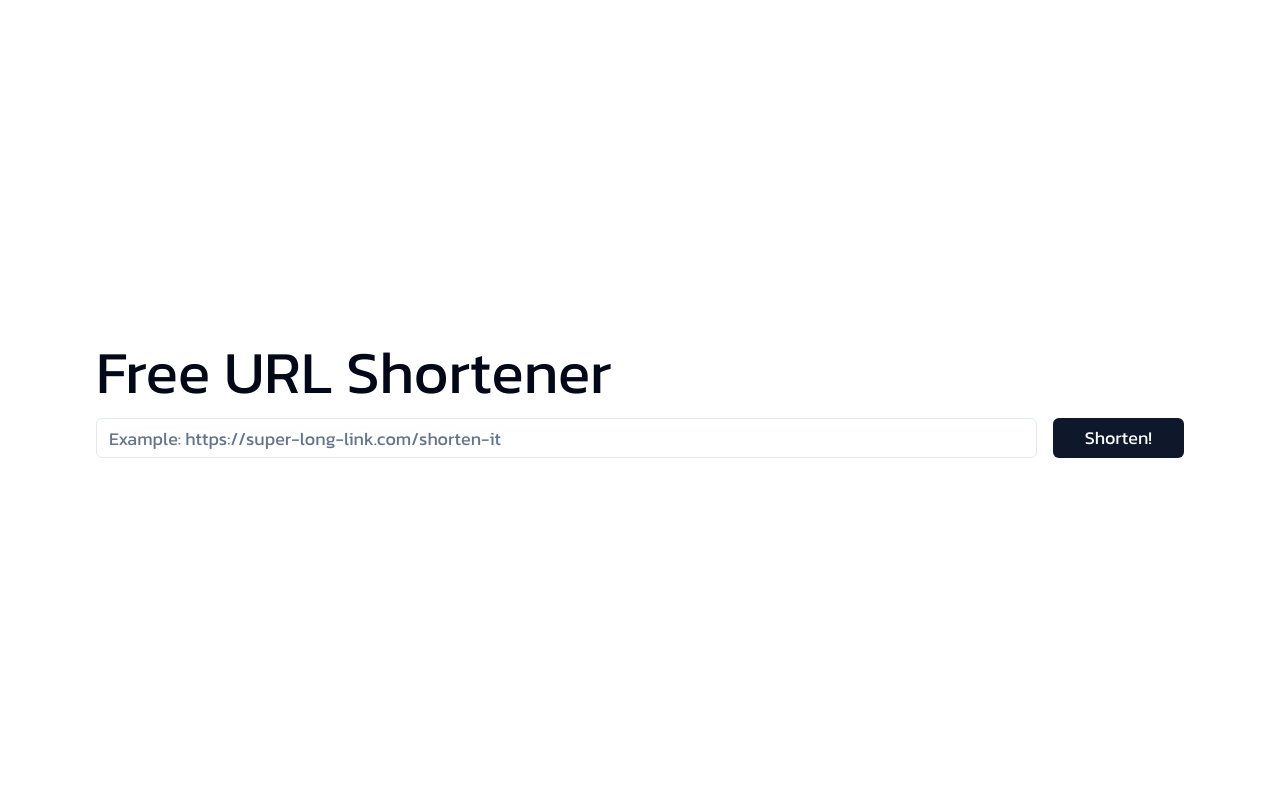
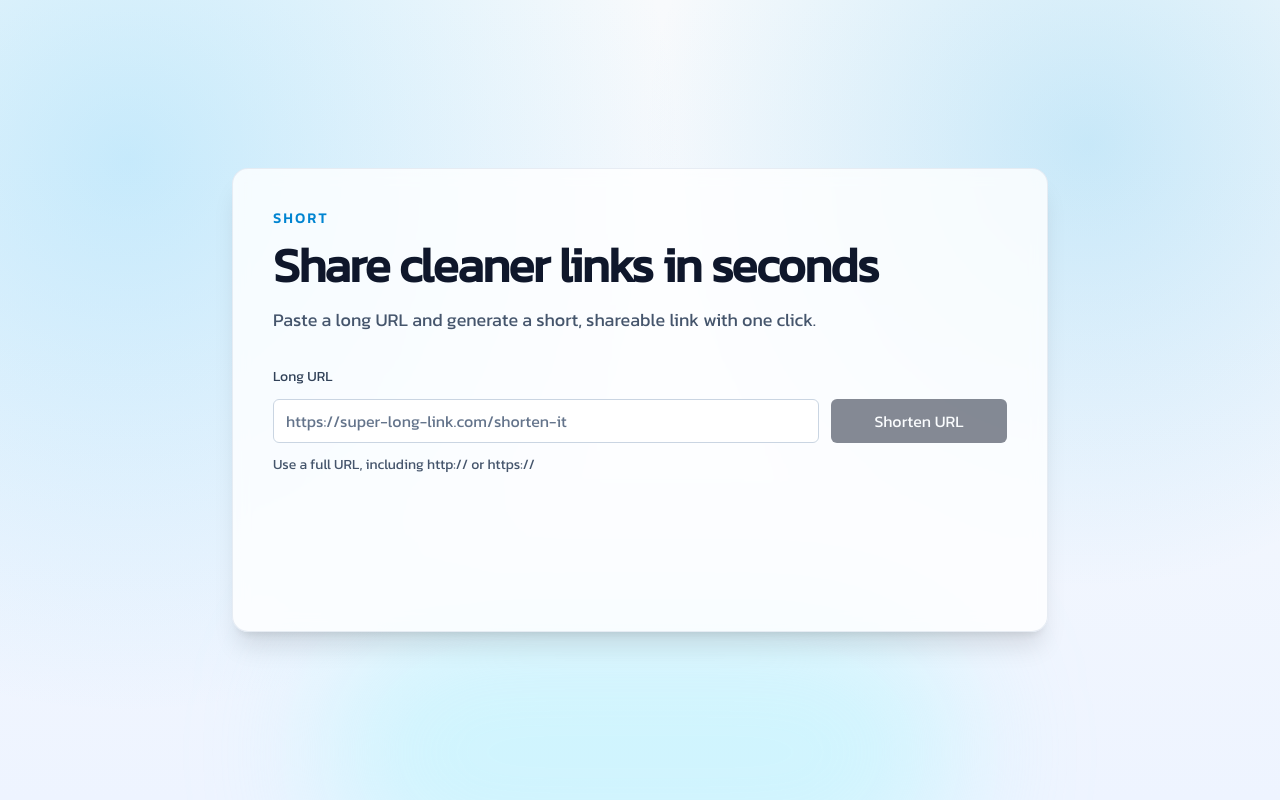
Before and after one commit to mingchuno/short, a Next.js app: page / in a window 1280 px wide. Built offline with nearby package versions, Linux system fonts and the light colour scheme.

Commit message:
feat: update UI

```diff
--- a/src/app/page.tsx
+++ b/src/app/page.tsx
@@ -2,7 +2,15 @@ import { ShortenForm } from '@/components/shorten-form'
 
 export default function Home() {
   return (
-    <main className="bg-background">
+    <main className="relative isolate min-h-screen overflow-hidden bg-slate-100">
+      <div
+        aria-hidden
+        className="pointer-events-none absolute inset-0 bg-[radial-gradient(circle_at_10%_20%,rgba(56,189,248,0.25),transparent_42%),radial-gradient(circle_at_85%_18%,rgba(14,165,233,0.2),transparent_35%),linear-gradient(180deg,#f8fafc_0%,#eef4ff_100%)]"
+      />
+      <div
+        aria-hidden
+        className="pointer-events-none absolute -bottom-24 left-1/2 h-72 w-[40rem] -translate-x-1/2 rounded-full bg-cyan-200/40 blur-3xl"
+      />
       <ShortenForm />
     </main>
   )
--- a/src/components/error-message.tsx
+++ b/src/components/error-message.tsx
@@ -1,7 +1,17 @@
+import { AlertTriangle } from 'lucide-react'
+
 type Props = {
   message: string
 }
 
 export function ErrorMessage({ message }: Props) {
-  return <div className="text-red-600">{message}</div>
+  return (
+    <div
+      role="alert"
+      className="flex items-start gap-2 rounded-xl border border-red-200 bg-red-50 px-3 py-3 text-sm text-red-700"
+    >
+      <AlertTriangle className="mt-0.5 h-4 w-4 shrink-0" />
+      <span>{message}</span>
+    </div>
+  )
 }
--- a/src/components/short-link.tsx
+++ b/src/components/short-link.tsx
@@ -1,4 +1,6 @@
-import { Tooltip, TooltipContent, TooltipProvider, TooltipTrigger } from '@/components/ui/tooltip'
+import { Check, Copy, ExternalLink } from 'lucide-react'
+import { Button } from '@/components/ui/button'
+import { useState } from 'react'
 import { useCopyToClipboard } from 'usehooks-ts'
 
 type Props = {
@@ -7,19 +9,42 @@ type Props = {
 
 export function ShortLink({ link }: Props) {
   const [, copy] = useCopyToClipboard()
+  const [copied, setCopied] = useState(false)
+
+  const onCopy = async () => {
+    const didCopy = await copy(link)
+    if (!didCopy) return
+    setCopied(true)
+    setTimeout(() => setCopied(false), 1600)
+  }
+
   if (!link) return null
+
   return (
-    <TooltipProvider>
-      <Tooltip>
-        <TooltipTrigger asChild>
-          <div className="text-xl cursor-pointer hover:text-sky-500" onClick={() => copy(link)}>
-            {link}
-          </div>
-        </TooltipTrigger>
-        <TooltipContent>
-          <p>Click to copy</p>
-        </TooltipContent>
-      </Tooltip>
-    </TooltipProvider>
+    <div className="rounded-xl border border-emerald-200 bg-emerald-50/70 p-4">
+      <p className="text-sm font-medium text-emerald-700">Short link ready</p>
+      <div className="mt-2 flex flex-col gap-3 md:flex-row md:items-center md:justify-between">
+        <a
+          href={link}
+          target="_blank"
+          rel="noreferrer"
+          className="break-all text-base font-medium text-sky-700 underline decoration-sky-300 underline-offset-4 hover:text-sky-800"
+        >
+          {link}
+        </a>
+        <div className="flex flex-wrap gap-2">
+          <Button type="button" size="sm" variant="secondary" onClick={onCopy}>
+            {copied ? <Check className="h-4 w-4" /> : <Copy className="h-4 w-4" />}
+            {copied ? 'Copied' : 'Copy'}
+          </Button>
+          <Button asChild type="button" size="sm">
+            <a href={link} target="_blank" rel="noreferrer">
+              Open
+              <ExternalLink className="h-4 w-4" />
+            </a>
+          </Button>
+        </div>
+      </div>
+    </div>
   )
 }
--- a/src/components/shorten-form.tsx
+++ b/src/components/shorten-form.tsx
@@ -12,48 +12,138 @@ type Inputs = {
   url: string
 }
 
+type ApiError = {
+  error?: string | { message?: string; issues?: Array<{ message?: string }> }
+}
+
+const validateUrl = (value: string) => {
+  if (!value.trim()) return 'URL is required'
+  try {
+    const parsedUrl = new URL(value)
+    if (parsedUrl.protocol !== 'http:' && parsedUrl.protocol !== 'https:') {
+      return 'URL must start with http:// or https://'
+    }
+    return true
+  } catch {
+    return 'Enter a valid URL'
+  }
+}
+
+const extractErrorMessage = (payload: ApiError | null, status: number) => {
+  if (typeof payload?.error === 'string') {
+    return status === 429 ? 'Rate limit reached. Please wait a few seconds and retry.' : payload.error
+  }
+  if (payload?.error && typeof payload.error === 'object') {
+    if (payload.error.issues?.[0]?.message) {
+      return payload.error.issues[0].message
+    }
+    if (payload.error.message) {
+      return payload.error.message
+    }
+  }
+  if (status === 429) {
+    return 'Rate limit reached. Please wait a few seconds and retry.'
+  }
+  return 'Unable to shorten this URL right now. Please try again.'
+}
+
 export const ShortenForm = () => {
-  const [shorUrl, setShortUrl] = useState('')
-  const [error, setError] = useState<string | undefined>(undefined)
+  const [shortUrl, setShortUrl] = useState('')
+  const [submitError, setSubmitError] = useState<string | undefined>(undefined)
   const {
     register,
     handleSubmit,
-    formState: { isSubmitting },
-  } = useForm<Inputs>()
+    formState: { isSubmitting, errors, isValid },
+  } = useForm<Inputs>({ mode: 'onChange' })
 
   const onSubmit: SubmitHandler<Inputs> = async (data) => {
+    setSubmitError(undefined)
+    setShortUrl('')
+    try {
       const response = await fetch('/api/v1/shorten', {
         method: 'POST',
+        headers: {
+          'Content-Type': 'application/json',
+        },
         body: JSON.stringify({ longUrl: data.url }),
       })
-    const json = await response.json()
-    if (json.error) {
-      setError(json.error)
-    } else if (json.link) {
+
+      let json: ApiError | { link?: string } | null = null
+      try {
+        json = await response.json()
+      } catch {
+        json = null
+      }
+
+      if (!response.ok) {
+        setSubmitError(extractErrorMessage(json as ApiError | null, response.status))
+        return
+      }
+
+      if (json && 'link' in json && typeof json.link === 'string') {
         setShortUrl(json.link)
-      setError(undefined)
+        return
+      }
+
+      setSubmitError('Unexpected server response. Please try again.')
+    } catch {
+      setSubmitError('Network error. Check your connection and try again.')
     }
   }
 
   return (
-    <form onSubmit={handleSubmit(onSubmit)}>
-      <div className="flex min-w-full min-h-screen flex-col items-start justify-center gap-4 lg:p-24 sm:p-12 p-8">
-        <div className="text-2xl md:text-6xl">Free URL Shortener</div>
-        <div className="flex min-w-full flex-col md:flex-row items-start justify-between gap-4">
+    <form onSubmit={handleSubmit(onSubmit)} className="relative z-10">
+      <section className="mx-auto flex min-h-screen w-full max-w-4xl items-center px-4 py-10 sm:px-10">
+        <div className="w-full rounded-2xl border border-slate-200/80 bg-white/80 p-6 shadow-xl backdrop-blur md:p-10">
+          <p className="text-sm font-semibold uppercase tracking-[0.18em] text-sky-600">Short</p>
+          <h1 className="mt-3 text-3xl font-semibold tracking-tight text-slate-900 md:text-5xl">
+            Share cleaner links in seconds
+          </h1>
+          <p className="mt-4 max-w-2xl text-base leading-relaxed text-slate-600 md:text-lg">
+            Paste a long URL and generate a short, shareable link with one click.
+          </p>
+
+          <div className="mt-8 space-y-3">
+            <label htmlFor="url" className="block text-sm font-medium text-slate-700">
+              Long URL
+            </label>
+            <div className="flex min-w-full flex-col gap-3 md:flex-row md:items-start">
               <Input
+                id="url"
                 type="url"
-            {...register('url', { required: true })}
-            placeholder="Example: https://super-long-link.com/shorten-it"
-            className="h-10 text-lg"
+                inputMode="url"
+                autoComplete="url"
+                placeholder="https://super-long-link.com/shorten-it"
+                aria-invalid={errors.url ? 'true' : 'false'}
+                {...register('url', { validate: validateUrl })}
+                className="h-11 border-slate-300 text-base"
               />
-          <Button type="submit" size="lg" className="h-10 text-lg" disabled={isSubmitting}>
-            {isSubmitting && <Loader2 className="mr-2 h-4 w-4 animate-spin" />}
-            Shorten!
+              <Button
+                type="submit"
+                size="lg"
+                className="h-11 w-full text-base md:w-auto md:min-w-[11rem]"
+                disabled={!isValid || isSubmitting}
+              >
+                {isSubmitting ? (
+                  <>
+                    <Loader2 className="mr-2 h-4 w-4 animate-spin" />
+                    Shortening...
+                  </>
+                ) : (
+                  'Shorten URL'
+                )}
               </Button>
             </div>
-        {error && <ErrorMessage message={error} />}
-        {!error && <ShortLink link={shorUrl} />}
+            <p className="min-h-5 text-sm text-slate-600">
+              {errors.url?.message || 'Use a full URL, including http:// or https://'}
+            </p>
           </div>
+
+          <div className="mt-5 min-h-24" aria-live="polite">
+            {submitError ? <ErrorMessage message={submitError} /> : <ShortLink link={shortUrl} />}
+          </div>
+        </div>
+      </section>
     </form>
   )
 }
```
Lines whose indentation alone changed are shown as unchanged.
